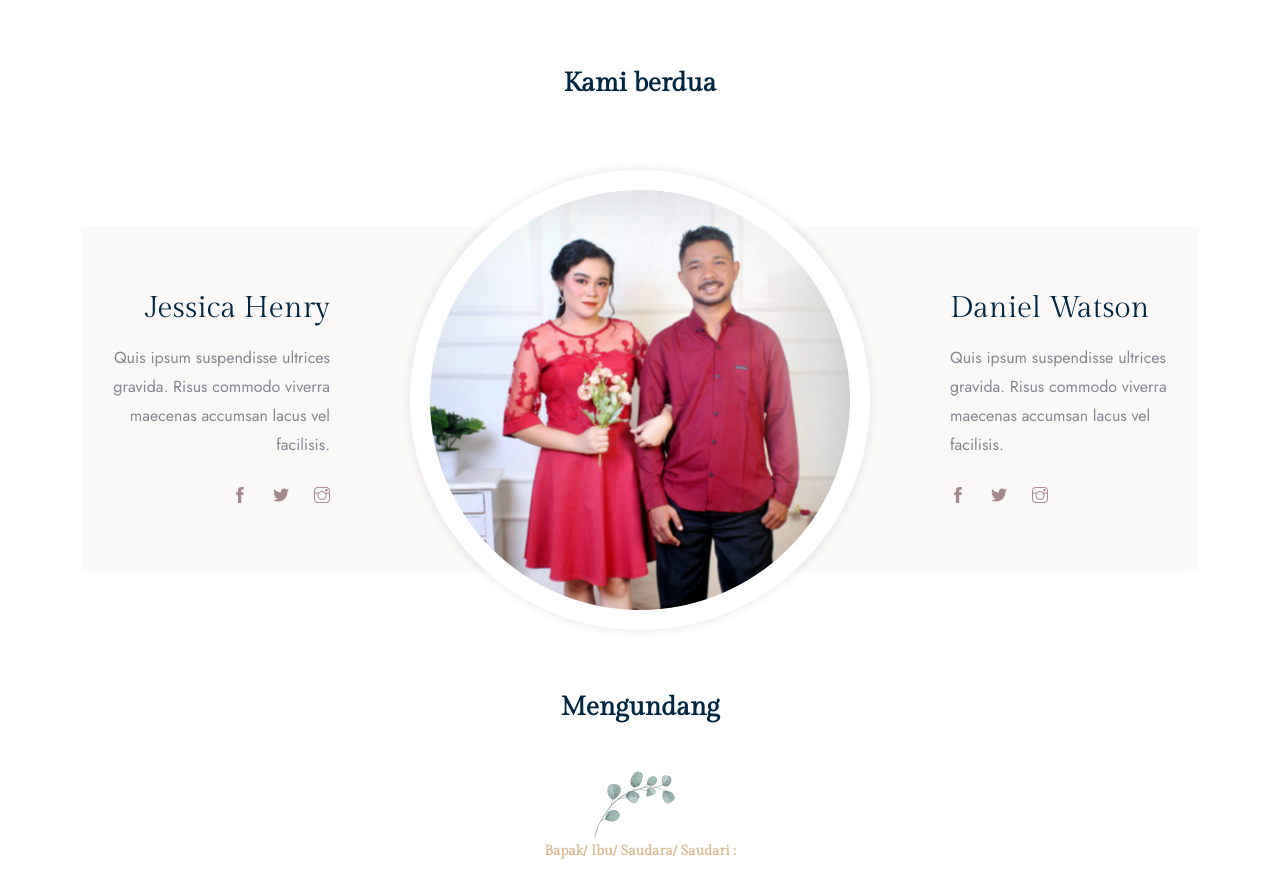
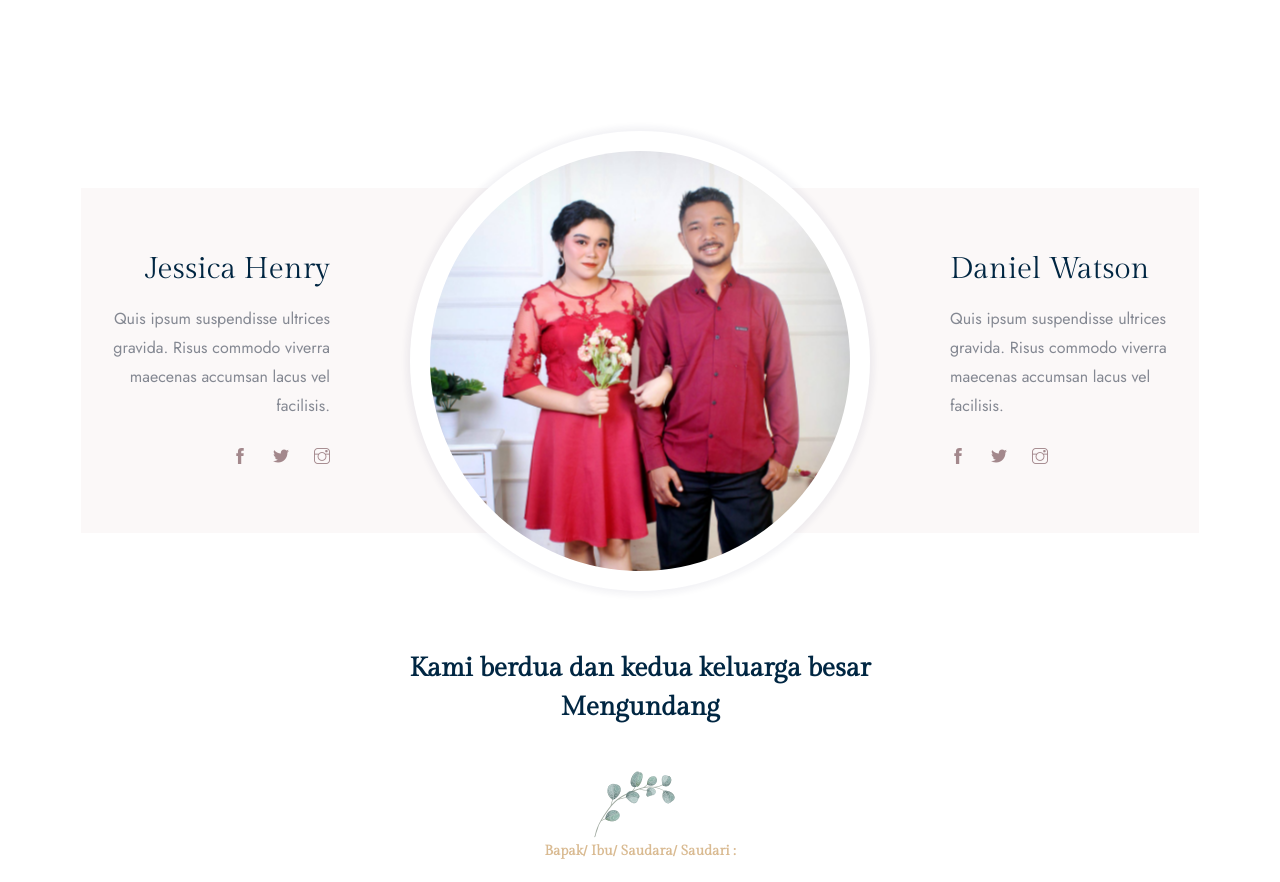
Before and after one commit to Erang89/AnokAndAflin, a plain HTML site: page index.html in a window 1280 px wide. Shown: the part 1032-1914 px from the top of the page. Drawn offline with Linux system fonts and the light colour scheme.

Commit message:
Perubahaan ajakan undangan

```diff
--- a/index.html
+++ b/index.html
@@ -268,11 +268,6 @@
             </div>
         </section>
 
-        <section>
-            <div class="col col-xs-12 text-center">
-                <h3>Kami berdua</h3>
-            </div>
-        </section>
 
         <section class="couple-section section-padding" id="couple">
             <div class="container">
@@ -314,6 +309,14 @@
             <!-- end container -->
         </section>
         <!-- end couple-section -->
+
+
+        <section>
+            <div class="col col-xs-12 text-center">
+                <h3>Kami berdua dan kedua keluarga besar</h3>
+            </div>
+        </section>
+
 
         <!-- start wpo-story-section -->
         <section>
```
